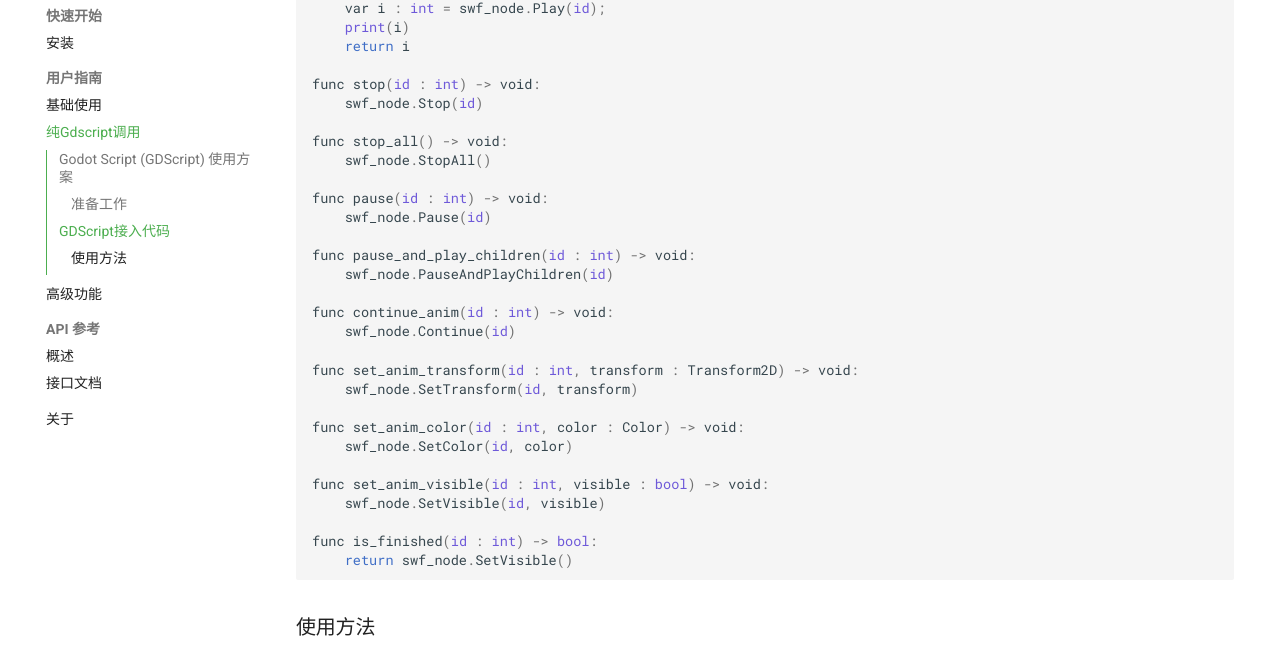
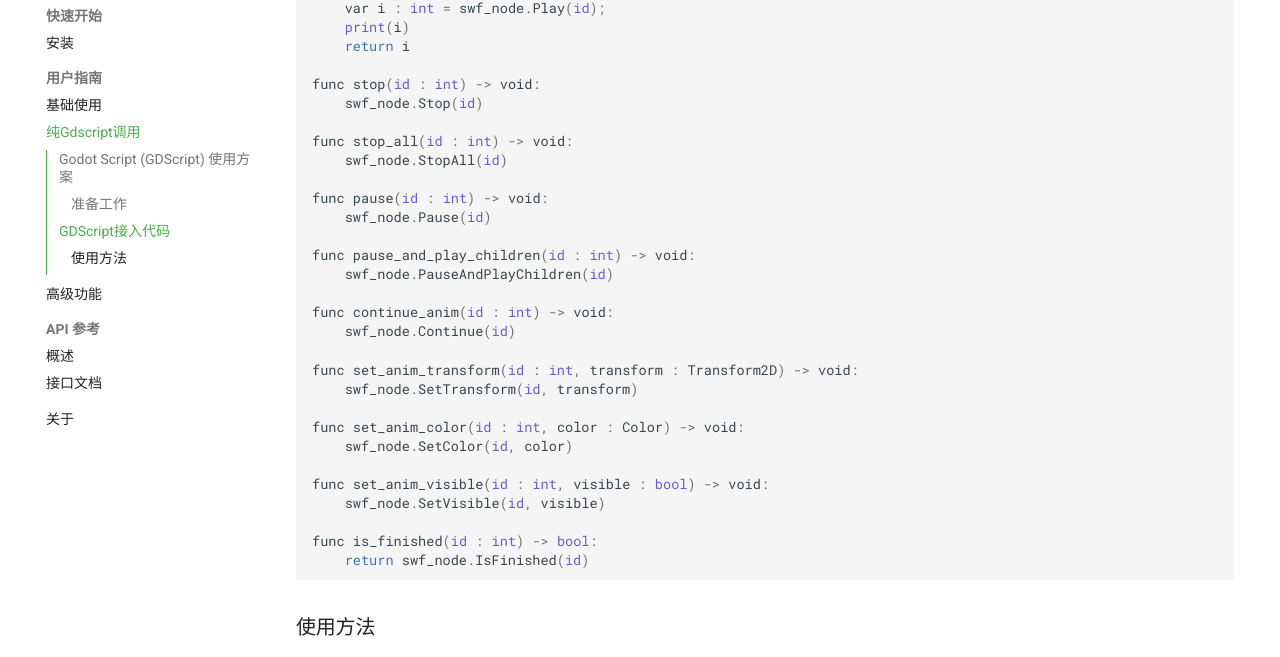
Before and after one commit to HYTommm/Godot-SWF, an MkDocs documentation site: the page built from docs/gds/csharptogds.md, in a window 1280 px wide and 900 px high, scrolled down 2623 px. Shown: the part 128-785 px from the top of the window. Built offline with MkDocs 1.6.1 and Material for MkDocs 9.7.7, drawn with Linux system fonts in a browser that asks for light colours; comment, search, counter and statistics services are not loaded; the version menu is left out.

Commit message:
更新数据
更新数据

````diff
--- a/docs/gds/csharptogds.md
+++ b/docs/gds/csharptogds.md
@@ -131,8 +131,8 @@ func play(id : int) -> int:
 func stop(id : int) -> void:
 	swf_node.Stop(id)
 
-func stop_all() -> void:
-	swf_node.StopAll()
+func stop_all(id : int) -> void:
+	swf_node.StopAll(id)
 
 func pause(id : int) -> void:
 	swf_node.Pause(id)
@@ -153,7 +153,7 @@ func set_anim_visible(id : int, visible : bool) -> void:
 	swf_node.SetVisible(id, visible)
 
 func is_finished(id : int) -> bool:
-	return swf_node.SetVisible()
+	return swf_node.IsFinished(id)
 ```
 ### 使用方法
 1. 在场景中创建一个空节点，命名为`SWFPlayer`。
````
